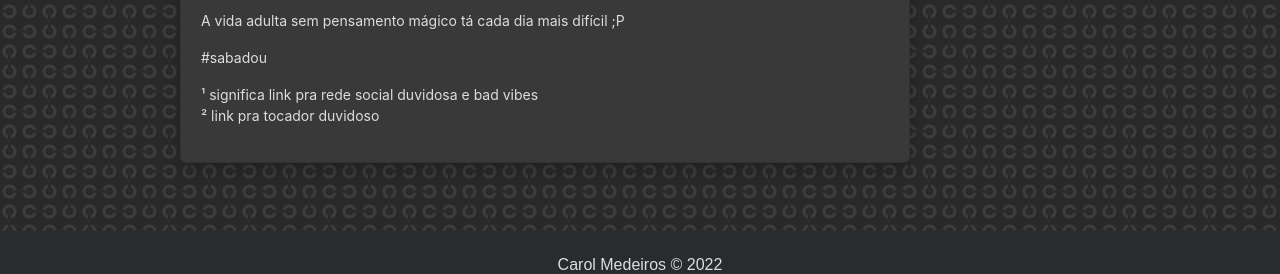
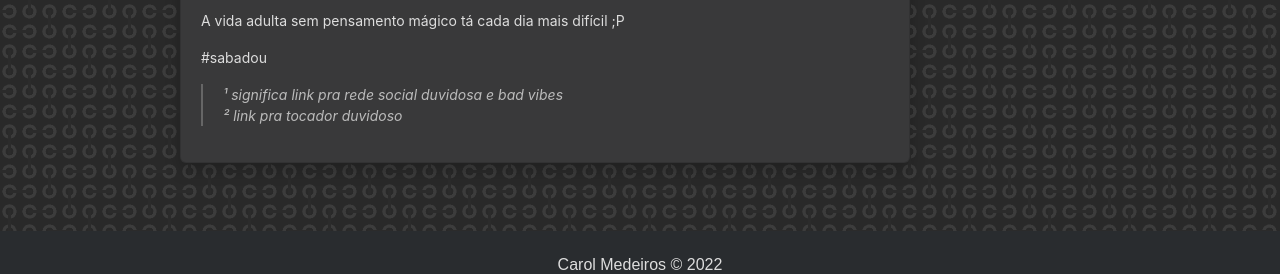
Before and after one commit to Craftermath/craftermath.github.io, a Jekyll site: the page built from docs/_posts/2025-02-08-Meu-amigo-Briga.md, in a window 1280 px wide and 1131 px high. Shown: the part 718-992 px from the top of the window. Built offline with Jekyll 4.4.1, drawn with Linux system fonts in a browser that asks for light colours.

```diff
--- a/docs/_posts/2025-02-08-Meu-amigo-Briga.md
+++ b/docs/_posts/2025-02-08-Meu-amigo-Briga.md
@@ -21,5 +21,5 @@ A vida adulta sem pensamento mágico tá cada dia mais difícil ;P
 
 \#sabadou
 
-¹ significa link pra rede social duvidosa e bad vibes
-² link pra tocador duvidoso
+> ¹  significa link pra rede social duvidosa e bad vibes
+> ²  link pra tocador duvidoso
```
